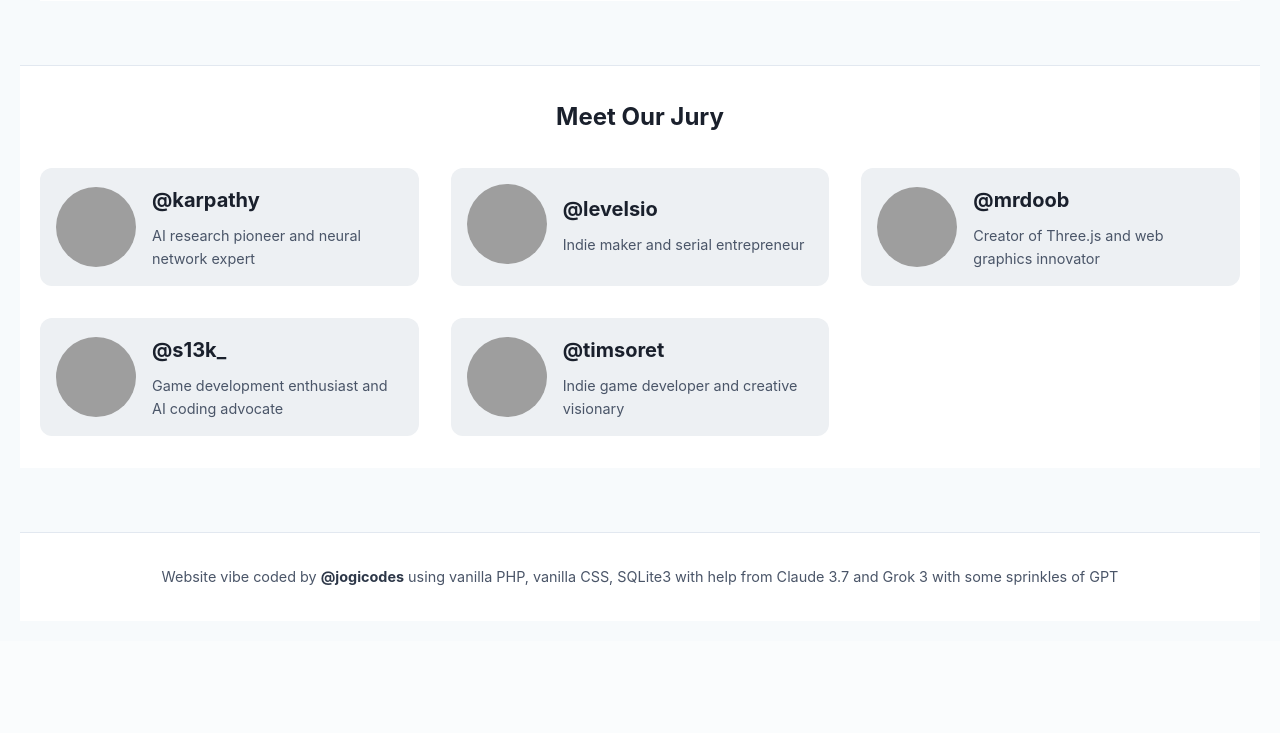
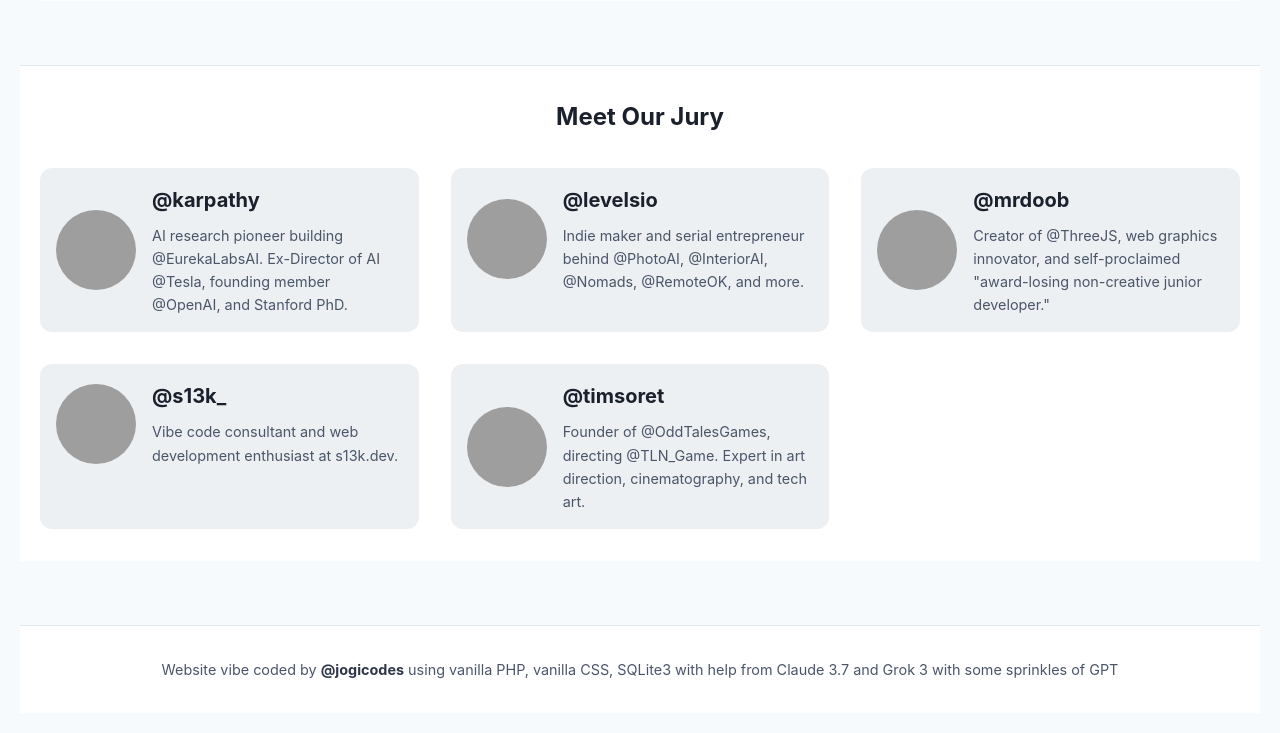
Before and after one commit to realJogicodes/vibejam, a PHP site: page /index.php in a window 1280 px wide. Shown: the part 4709-5442 px from the top of the page. Before the commit the page ends 5294 px from the top, so only its background shows below. Run offline with PHP 8.4, Linux system fonts and the light colour scheme; data comes from the database, SQL or seed files in the repository; grey boxes are pictures that could not be loaded.

Commit message:
jury details added to page

```diff
--- a/index.php
+++ b/index.php
@@ -758,19 +758,19 @@ while ($cat = $categories->fetchArray()) {
                                     <?php
                                     switch($jury['username']) {
                                         case '@karpathy':
-                                            echo 'AI research pioneer and neural network expert';
+                                            echo 'AI research pioneer building @EurekaLabsAI. Ex-Director of AI @Tesla, founding member @OpenAI, and Stanford PhD.';
                                             break;
                                         case '@timsoret':
-                                            echo 'Indie game developer and creative visionary';
+                                            echo 'Founder of @OddTalesGames, directing @TLN_Game. Expert in art direction, cinematography, and tech art.';
                                             break;
                                         case '@mrdoob':
-                                            echo 'Creator of Three.js and web graphics innovator';
+                                            echo 'Creator of @ThreeJS, web graphics innovator, and self-proclaimed "award-losing non-creative junior developer."';
                                             break;
                                         case '@s13k_':
-                                            echo 'Game development enthusiast and AI coding advocate';
+                                            echo 'Vibe code consultant and web development enthusiast at s13k.dev.';
                                             break;
                                         case '@levelsio':
-                                            echo 'Indie maker and serial entrepreneur';
+                                            echo 'Indie maker and serial entrepreneur behind @PhotoAI, @InteriorAI, @Nomads, @RemoteOK, and more.';
                                             break;
                                         default:
                                             echo 'Vibe Jam jury member';
```
